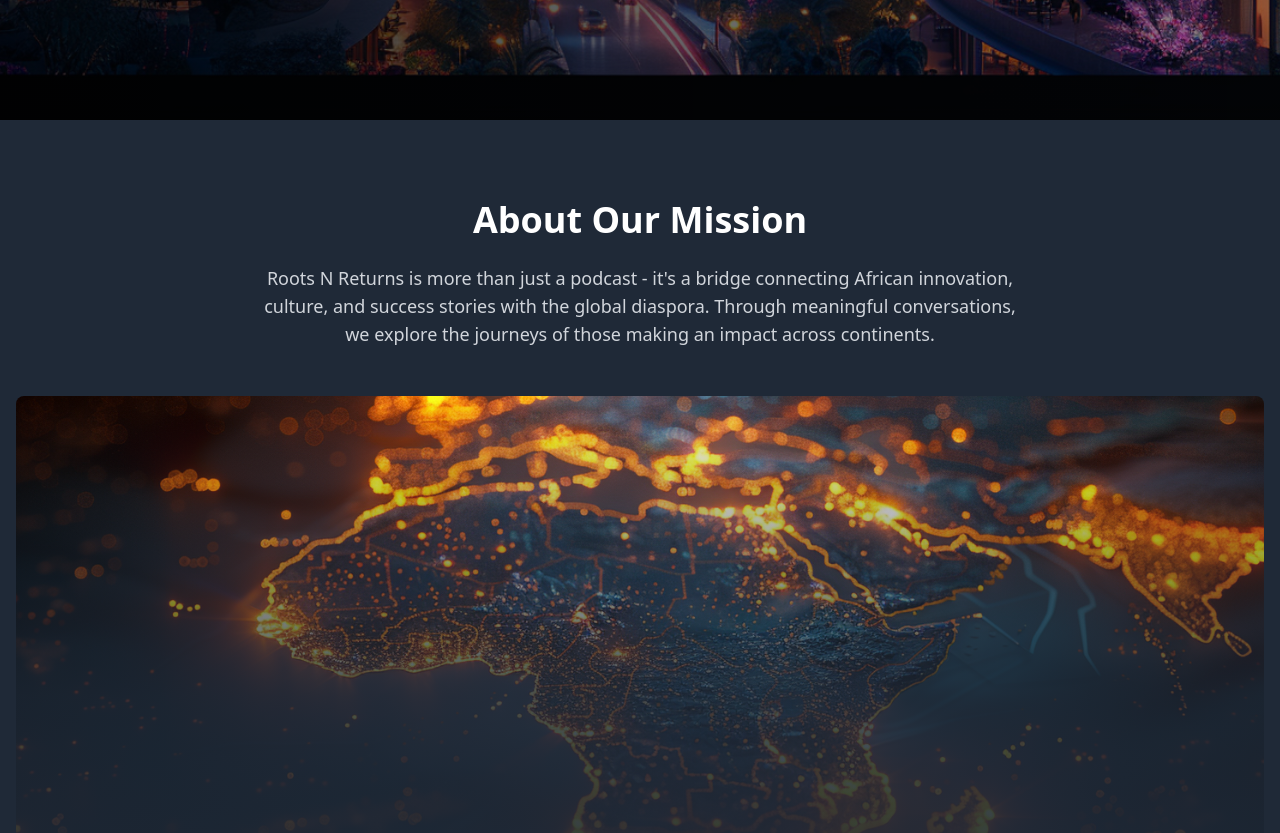
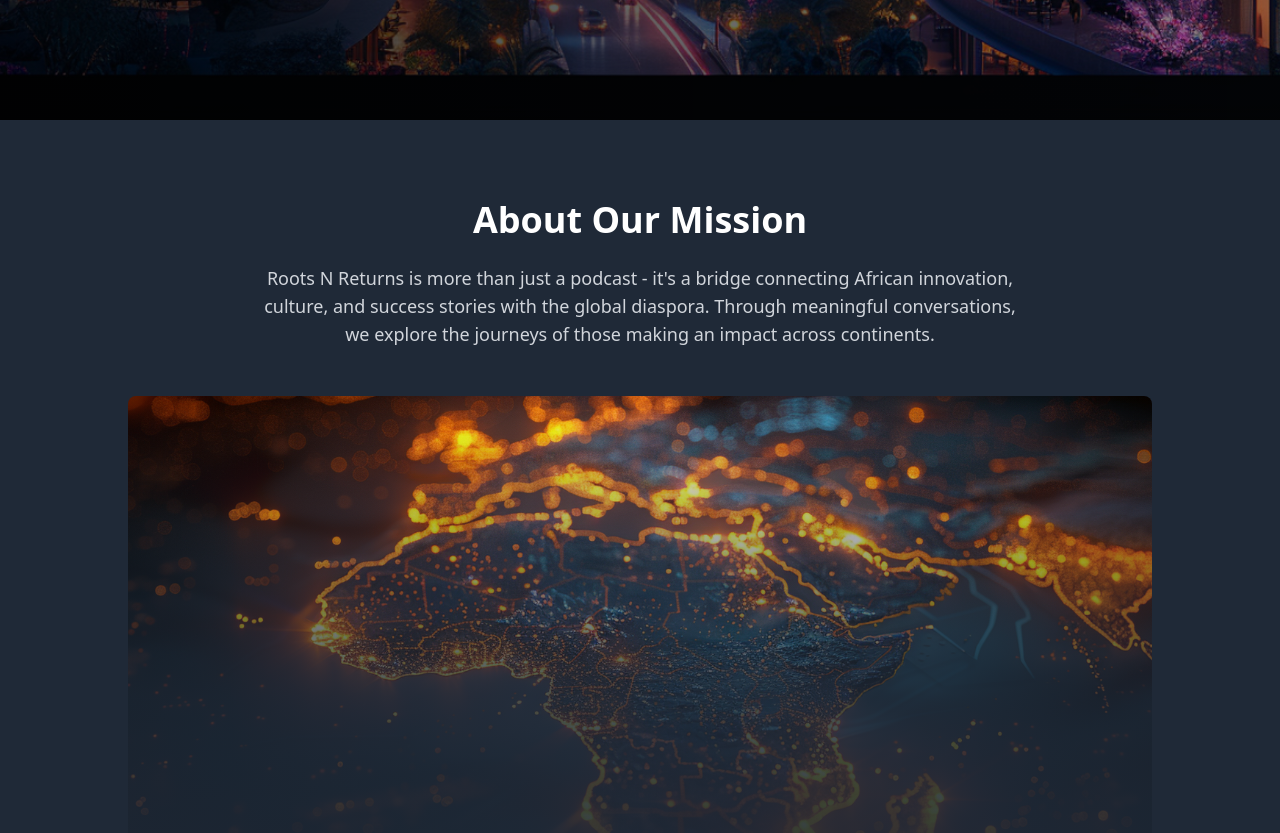
Before and after one commit to rootsnreturns/cultural-symphony-8af84419, a React (Vite) app: page / in a window 1280 px wide. Shown: the part 680-1513 px from the top of the page. Built offline with nearby package versions, Linux system fonts and the light colour scheme.

Commit message:
Center 'About Our Mission' section
Updated the styling of the 'About Our Mission' section to ensure it is centered within its container for improved visual alignment.
[skip gpt_engineer]

```diff
--- a/src/components/About.tsx
+++ b/src/components/About.tsx
@@ -1,12 +1,13 @@
 const About = () => {
   return (
-    <section className="py-20 bg-secondary" id="about">
+    <section className="py-20 bg-secondary flex items-center justify-center" id="about">
       <div className="container mx-auto px-4">
+        <div className="flex flex-col items-center">
           <h2 className="text-3xl md:text-4xl font-bold text-white mb-6 text-center">About Our Mission</h2>
           <p className="text-lg text-gray-300 mb-12 max-w-3xl mx-auto text-center">
             Roots N Returns is more than just a podcast - it's a bridge connecting African innovation, culture, and success stories with the global diaspora. Through meaningful conversations, we explore the journeys of those making an impact across continents.
           </p>
-        <div className="relative h-[400px] md:h-[600px] rounded-lg overflow-hidden">
+          <div className="relative h-[400px] md:h-[600px] rounded-lg overflow-hidden w-full max-w-5xl">
             <img
               src="/lovable-uploads/051b5c2a-cb4f-4394-83a8-1850f36ebb3c.png"
               alt="African connectivity map"
@@ -15,6 +16,7 @@ const About = () => {
             <div className="absolute inset-0 bg-gradient-to-t from-secondary via-secondary/80 to-transparent" />
           </div>
         </div>
+      </div>
     </section>
   );
 };
```
Lines whose indentation alone changed are shown as unchanged.
